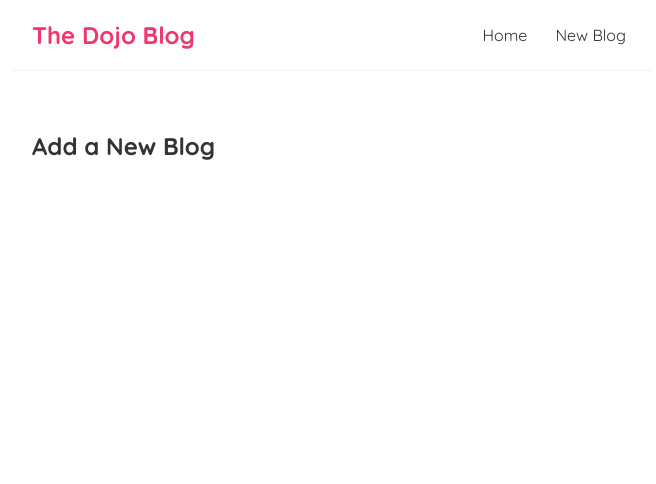
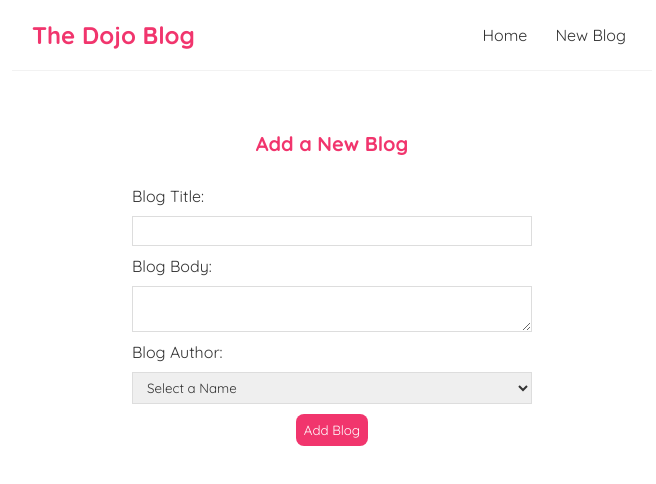
Before and after one commit to VinceNguyen35/dojo-blog, a React (Create React App) app: page /create in a window 1280 px wide. Shown: the top 484 px of the page, without its empty margins (308-964 px from the left). Built offline with nearby package versions, Linux system fonts and the light colour scheme.

Commit message:
Create New route and form

```diff
--- a/src/Create.js
+++ b/src/Create.js
@@ -1,6 +1,59 @@
+import { useState } from "react";
+
 const Create = () => {
+    const [title, setTitle] = useState("");
+    const [body, setBody] = useState("");
+    const [author, setAuthor] = useState("");
+    const [isPending, setIsPending] = useState(false);
+
+    const handleSubmit = (event) => {
+        event.preventDefault();
+        const blog = { title, body, author };
+
+        setIsPending(true);
+
+        fetch("http://localhost:8000/blogs", {
+            method: "POST",
+            headers: { "Content-Type": "application/json" },
+            body: JSON.stringify(blog)
+        })
+        .then(() => {
+            console.log("New blog added");
+            setIsPending(false);
+        });
+    }
+
     return (
-        <h2>Add a New Blog</h2>
+        <div className="create">
+            <h2>Add a New Blog</h2>
+            <form onSubmit={ handleSubmit }>
+                <label>Blog Title:</label>
+                <input
+                    type="text"
+                    required
+                    value={ title }
+                    onChange={ event => setTitle(event.target.value) }
+                />
+                <label>Blog Body:</label>
+                <textarea
+                    required
+                    value = { body }
+                    onChange={ event => setBody(event.target.value) }
+                ></textarea>
+                <label>Blog Author:</label>
+                <select
+                    required
+                    value={ author }
+                    onChange={ event => setAuthor(event.target.value) }
+                >
+                    <option value="" disabled>Select a Name</option>
+                    <option value="mario">mario</option>
+                    <option value="yoshi">yoshi</option>
+                </select>
+                { !isPending && <button>Add Blog</button> }
+                { isPending && <button disabled>Adding blog...</button> }
+            </form>
+        </div>
     );
 }
 
```
Also changed, not shown: data/db.json (+6 -0 lines).
